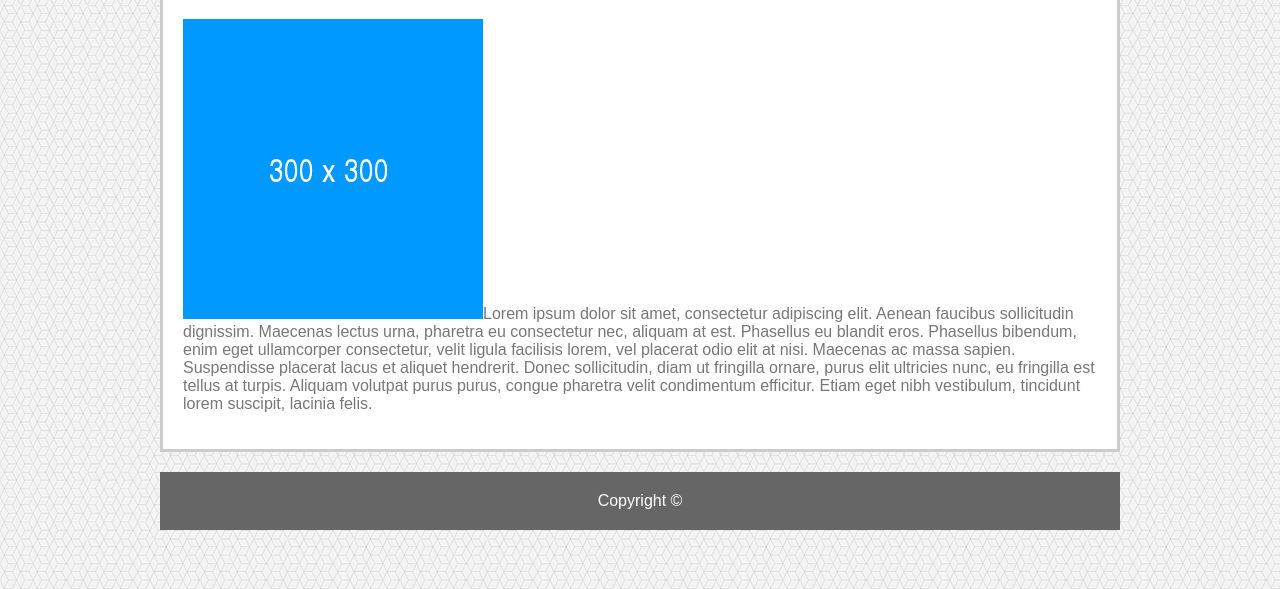
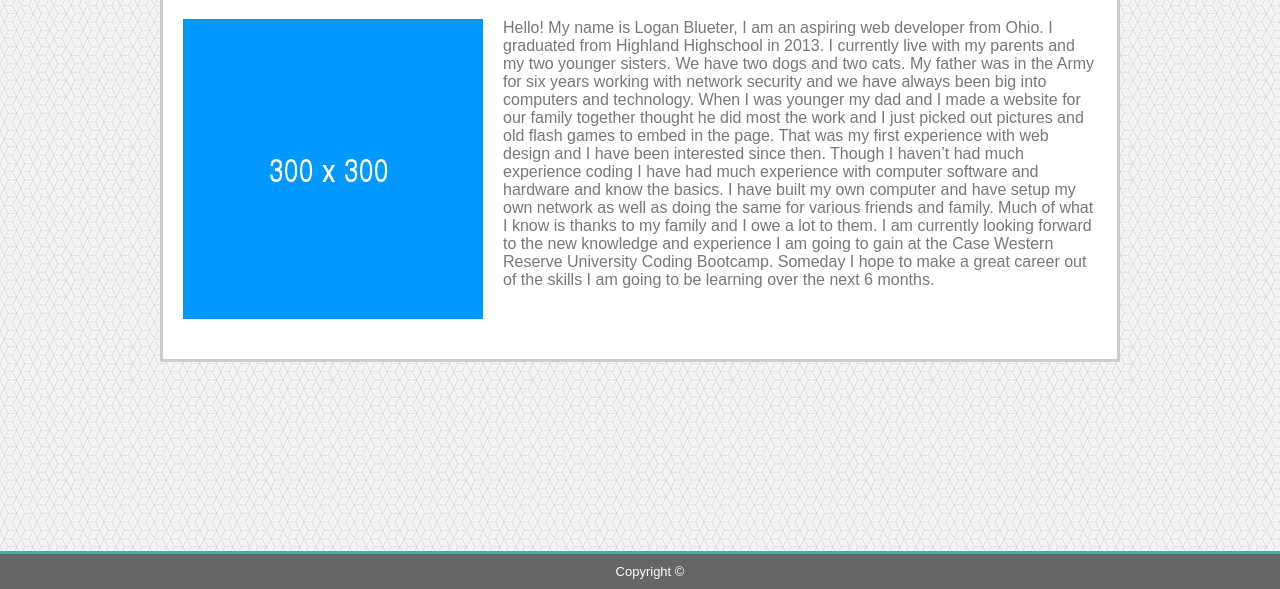
Before and after one commit to lblueter/Basic-Portfolio, a plain HTML site: page index.html in a window 1280 px wide. Shown: the part 211-800 px from the top of the page. Drawn offline with Linux system fonts and the light colour scheme.

Commit message:
made changes to nav bar and added bio text

```diff
--- a/assets/css/style.css
+++ b/assets/css/style.css
@@ -16,6 +16,11 @@ body {
     border-style: solid;
     position: relative;
 }
+ul {
+    list-style-type: none;
+    margin: 0px;
+    padding: 0px;
+}
 header {
     background-color: #4aaaa5;
     font-size: 28px;
@@ -28,7 +33,7 @@ header {
     bottom: 0px;
     color: #ffffff;
 }
-a {
+li a {
     float: right;
     padding: 10px;
 }
@@ -44,6 +49,12 @@ a {
     border-color: #cccccc;
     margin-top: 20px;
     margin-bottom: 20px;
+    overflow: auto;
+}
+img {
+    float: left;
+    margin-right: 20px;
+    margin-bottom: 20px;
 }
 h1 {
     color: #4aaaa5;
@@ -54,7 +65,15 @@ h1 {
 footer {
     clear: both;
     text-align: center;
-    padding: 20px;
+    padding: 10px;
     background-color: #666666;
     color: #ffffff;
+    font-size: small;
+    border-top-style: solid;
+    border-color: #4aaaa5;
+    position: fixed;
+    bottom: 0px;
+    left: 0px;
+    width: 100%;
+    overflow: auto;
 }
--- a/index.html
+++ b/index.html
@@ -14,20 +14,35 @@
         <header>
             Logan Blueter
         </header>
-        <a href="index.html">About</a>
-        <a class="port" href="portfolio.html">Portfolio</a>
-        <a href="contact.html">Contact</a>
+        <nav>
+            <ul>
+                <li>
+                    <a href="contact.html">Contact</a>
+                </li>
+                <li>
+                    <a class="port" href="portfolio.html">Portfolio</a>
+                </li>
+                <li>
+                    <a href="index.html">About</a>
+                </li>
+            </ul>
+        </nav>
     </div>
     <div class="mid">
         <h1>About Me</h1>
-
+        <img src="assets/images/fff.png" alt="Me" title="Logan Blueter">
         <p>
-                <img src="assets/images/fff.png">Lorem ipsum dolor sit amet, consectetur adipiscing elit. Aenean faucibus sollicitudin dignissim. Maecenas lectus
-            urna, pharetra eu consectetur nec, aliquam at est. Phasellus eu blandit eros. Phasellus bibendum, enim eget ullamcorper
-            consectetur, velit ligula facilisis lorem, vel placerat odio elit at nisi. Maecenas ac massa sapien. Suspendisse
-            placerat lacus et aliquet hendrerit. Donec sollicitudin, diam ut fringilla ornare, purus elit ultricies nunc,
-            eu fringilla est tellus at turpis. Aliquam volutpat purus purus, congue pharetra velit condimentum efficitur.
-            Etiam eget nibh vestibulum, tincidunt lorem suscipit, lacinia felis.
+            Hello! My name is Logan Blueter, I am an aspiring web developer from Ohio. I graduated from Highland Highschool in 2013.
+            I currently live with my parents and my two younger sisters. We have two dogs and two cats. My father was in
+            the Army for six years working with network security and we have always been big into computers and technology.
+            When I was younger my dad and I made a website for our family together thought he did most the work and I just
+            picked out pictures and old flash games to embed in the page. That was my first experience with web design and
+            I have been interested since then. Though I haven’t had much experience coding I have had much experience with
+            computer software and hardware and know the basics. I have built my own computer and have setup my own network
+            as well as doing the same for various friends and family. Much of what I know is thanks to my family and I owe
+            a lot to them. I am currently looking forward to the new knowledge and experience I am going to gain at the Case
+            Western Reserve University Coding Bootcamp. Someday I hope to make a great career out of the skills I am going
+            to be learning over the next 6 months.
         </p>
 
     </div>
```
Also changed, not shown: contact.html (+18 -8 lines), portfolio.html (+19 -10 lines).
